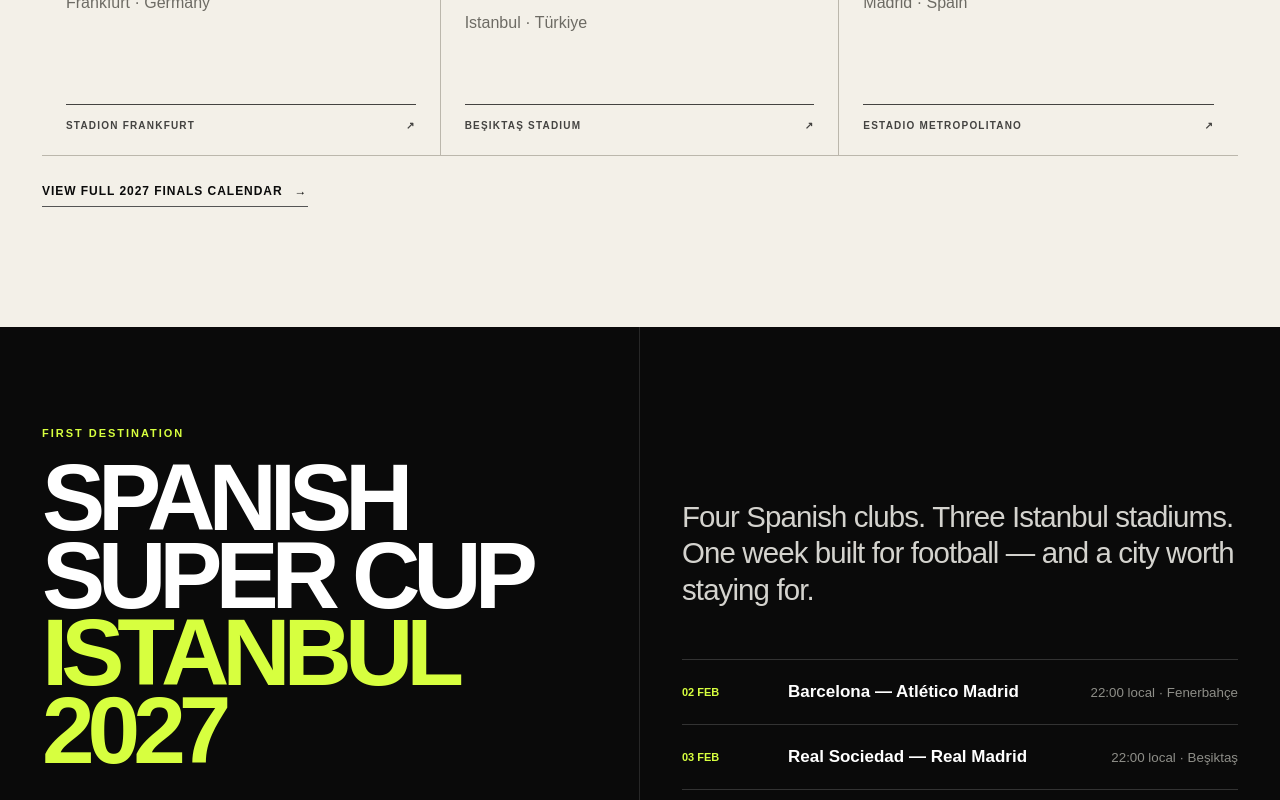
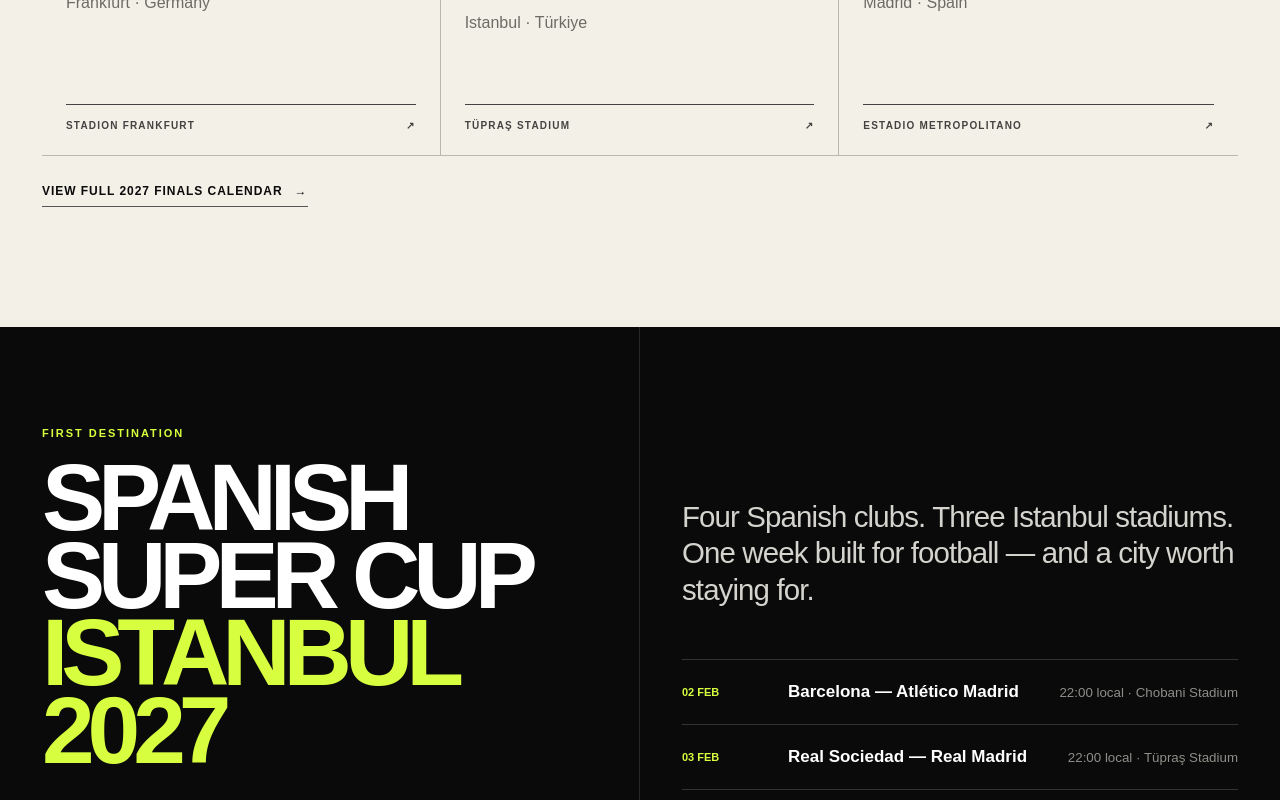
Before and after one commit to istanbulhighlights34-star/finalistanbul, a Next.js app: page / in a window 1280 px wide. Shown: the part 1420-2220 px from the top of the page. Built offline with nearby package versions, Linux system fonts and the light colour scheme.

Commit message:
Use current Istanbul stadium names on homepage

```diff
--- a/app/page.tsx
+++ b/app/page.tsx
@@ -13,7 +13,7 @@ const events = [
     eyebrow: "02 JUN 2027",
     title: "UEFA Conference League Final",
     subtitle: "Istanbul · Türkiye",
-    venue: "Beşiktaş Stadium",
+    venue: "Tüpraş Stadium",
     status: "FINAL",
     href: "/cities/istanbul",
   },
@@ -51,8 +51,8 @@ const guides = [
 ];
 
 const spanishSuperCup = [
-  ["02 FEB", "Barcelona — Atlético Madrid", "22:00 local · Fenerbahçe"],
-  ["03 FEB", "Real Sociedad — Real Madrid", "22:00 local · Beşiktaş"],
+  ["02 FEB", "Barcelona — Atlético Madrid", "22:00 local · Chobani Stadium"],
+  ["03 FEB", "Real Sociedad — Real Madrid", "22:00 local · Tüpraş Stadium"],
   ["06 FEB", "Spanish Super Cup Final", "22:00 local · RAMS Park"],
 ];
 
```
